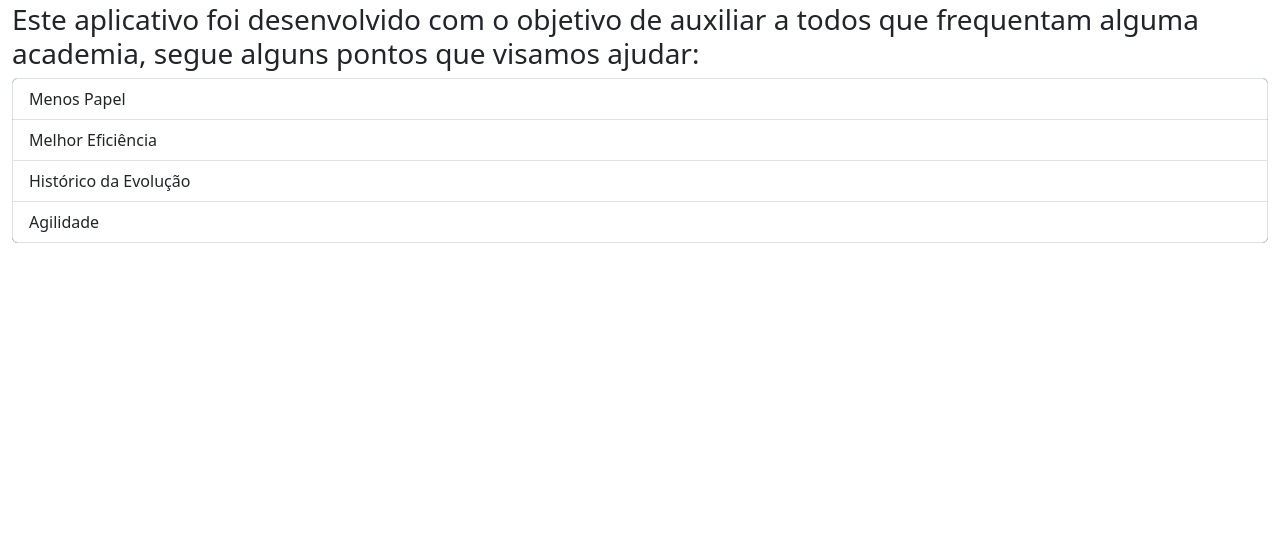
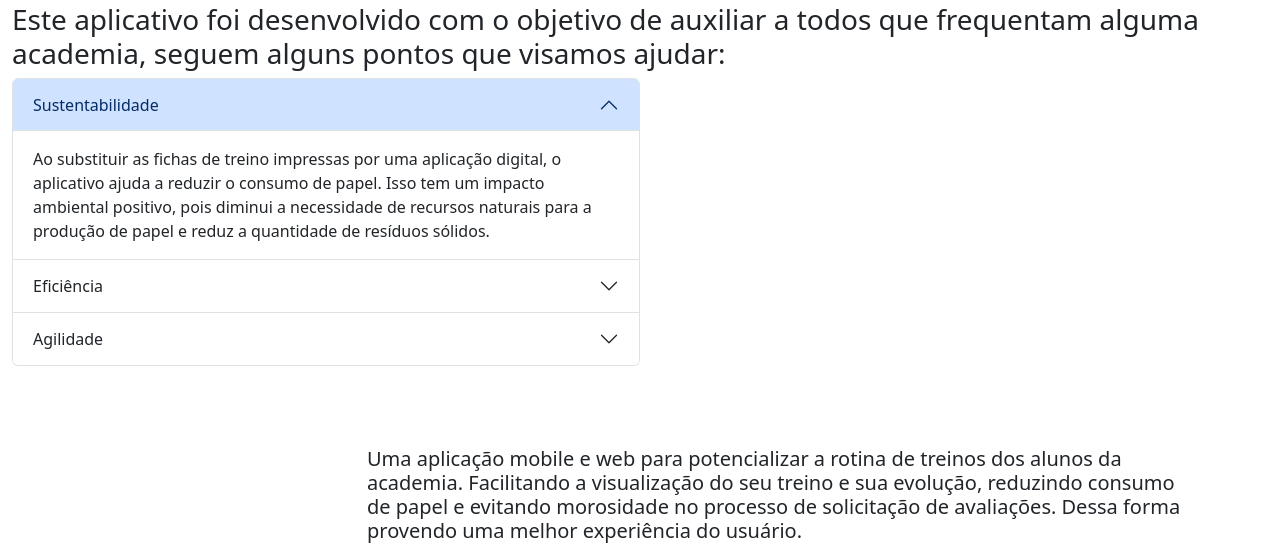
Before and after one commit to LeooaLMEIDA/LandingPageBullkApp, a plain HTML site: page LandingPageBullkapp/index.html in a window 1280 px wide. Shown: the part 453-1004 px from the top of the page. Before the commit the page ends 900 px from the top, so only its background shows below. Drawn offline with nearby package versions, Linux system fonts and the light colour scheme.

Commit message:
Atualização html

```diff
--- a/LandingPageBullkapp/index.html
+++ b/LandingPageBullkapp/index.html
@@ -5,6 +5,7 @@
     <meta charset="UTF-8">
     <meta name="viewport" content="width=device-width, initial-scale=1.0">
     <link rel="stylesheet" href="style.css">
+    <link rel="shortcut icon" href="assets/minotaur.png" type="image/x-icon">
     <link href="https://cdn.jsdelivr.net/npm/bootstrap@5.3.1/dist/css/bootstrap.min.css" rel="stylesheet"
         integrity="sha384-4bw+/aepP/YC94hEpVNVgiZdgIC5+VKNBQNGCHeKRQN+PtmoHDEXuppvnDJzQIu9" crossorigin="anonymous">
 
@@ -16,21 +17,95 @@
 
 <body>
     <div class="container-fluid">
+
         <div class="cabecalho h400 padding20 d-flex justify-content-center ">
             <img src="assets/Logo3.png" alt="Logo BullkApp" width="320" height="370">
         </div>
+
         <div class="informacoes h500 ">
             <p class="h1">Bem Vindo ao BullkApp</p>
             <p class="h3">Este aplicativo foi desenvolvido com o objetivo de auxiliar a todos que frequentam alguma
-                academia, segue alguns pontos que visamos ajudar:</p>
+                academia, seguem alguns pontos que visamos ajudar:</p>
 
-            <ul class="list-group topicos">
-                <li class="list-group-item">Menos Papel</li>
-                <li class="list-group-item">Melhor Eficiência</li>
-                <li class="list-group-item">Histórico da Evolução</li>
-                <li class="list-group-item">Agilidade</li>
-            </ul>
+            <div class="accordion col-6 align-self-center" id="accordionExample">
+                <div class="accordion-item">
+                    <h2 class="accordion-header">
+                        <button class="accordion-button" type="button" data-bs-toggle="collapse"
+                            data-bs-target="#collapseOne" aria-expanded="true" aria-controls="collapseOne">
+                            Sustentabilidade
+                        </button>
+                    </h2>
+                    <div id="collapseOne" class="accordion-collapse collapse show" data-bs-parent="#accordionExample">
+                        <div class="accordion-body">
+                            Ao substituir as fichas de treino impressas por uma aplicação digital, o aplicativo ajuda a
+                            reduzir o consumo de papel. Isso tem um impacto ambiental positivo, pois diminui a
+                            necessidade de recursos naturais para a produção de papel e reduz a quantidade de resíduos
+                            sólidos.
+                        </div>
+                    </div>
+                </div>
+                <div class="accordion-item">
+                    <h2 class="accordion-header">
+                        <button class="accordion-button collapsed" type="button" data-bs-toggle="collapse"
+                            data-bs-target="#collapseTwo" aria-expanded="false" aria-controls="collapseTwo">
+                            Eficiência
+                        </button>
+                    </h2>
+                    <div id="collapseTwo" class="accordion-collapse collapse" data-bs-parent="#accordionExample">
+                        <div class="accordion-body">
+                            O aplicativo torna o processo de acompanhamento do treino mais eficiente, eliminando a
+                            necessidade de preencher e manter fichas em papel. Isso economiza tempo e recursos que
+                            seriam gastos na produção, distribuição e armazenamento dessas fichas.
+                        </div>
+                    </div>
+                </div>
+                <div class="accordion-item">
+                    <h2 class="accordion-header">
+                        <button class="accordion-button collapsed" type="button" data-bs-toggle="collapse"
+                            data-bs-target="#collapseThree" aria-expanded="false" aria-controls="collapseThree">
+                            Agilidade
+                        </button>
+                    </h2>
+                    <div id="collapseThree" class="accordion-collapse collapse" data-bs-parent="#accordionExample">
+                        <div class="accordion-body">
+                            A aplicação melhora a experiência do usuário final, proporcionando um acesso mais fácil e
+                            conveniente aos seus treinos e informações de avaliação. Isso incentiva a adesão e a
+                            participação dos alunos na academia, o que é benéfico para o negócio e para a
+                            sustentabilidade, pois evita a rotatividade de clientes.
+                        </div>
+                    </div>
+                </div>
+            </div>
+
+            <div>
+
+            </div>
         </div>
+
+        <div>
+
+            <div class="container">
+
+                <div class="row justify-content-end text-start">
+
+                    <div class="col-9">
+
+                        <p class="h5">Uma aplicação mobile e web para potencializar a rotina de treinos dos alunos da
+                            academia.
+                            Facilitando a visualização do seu treino e sua evolução, reduzindo consumo de papel e
+                            evitando
+                            morosidade no processo de solicitação de avaliações. Dessa forma provendo uma melhor
+                            experiência
+                            do
+                            usuário.</p>
+                    </div>
+
+                </div>
+
+            </div>
+
+        </div>
+
     </div>
 </body>
 
```
Also changed, not shown: LandingPageBullkapp/assets/Logo.png (added), LandingPageBullkapp/assets/minotaur.png (added).
